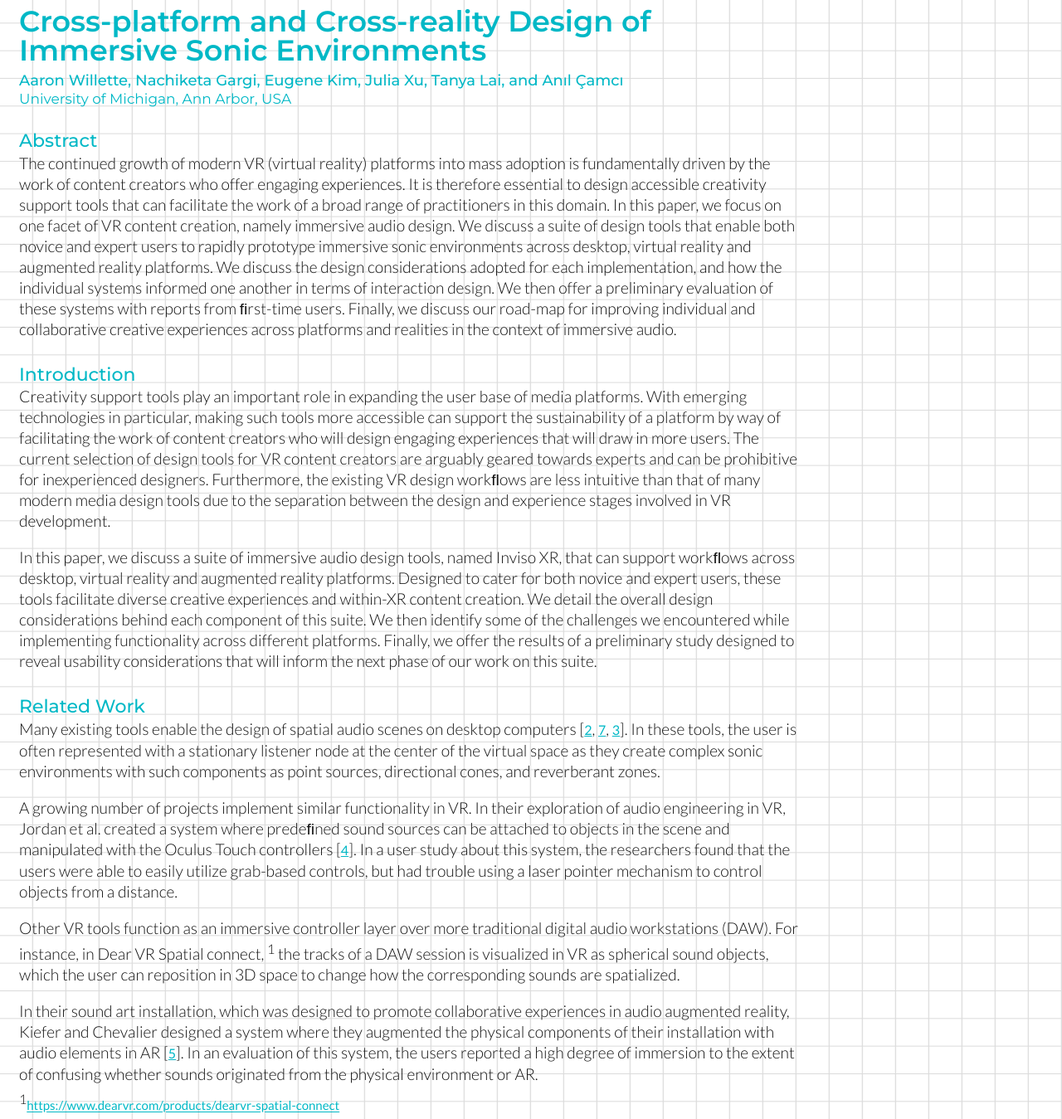
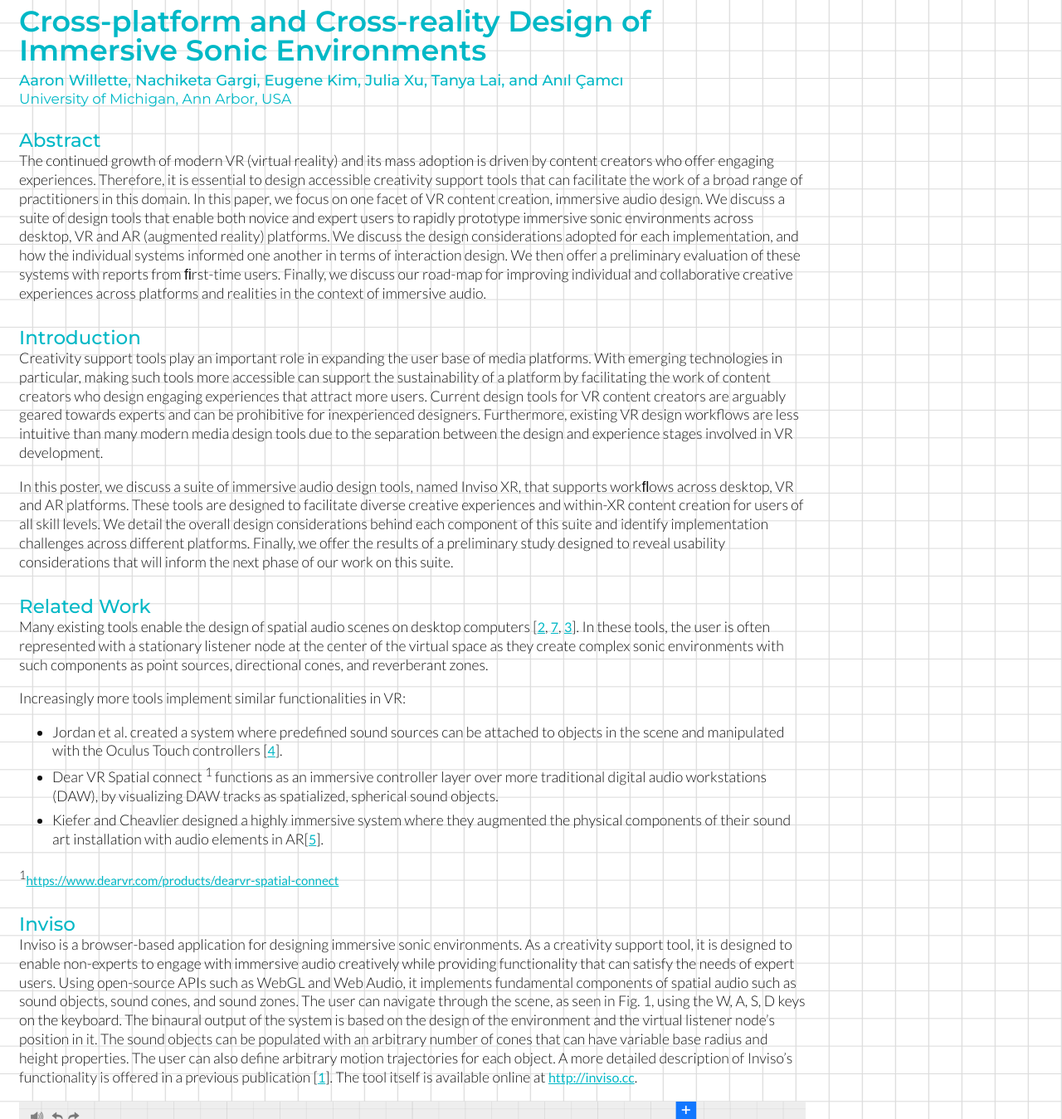
Before and after one commit to inviso-suite/inviso-suite.github.io, a plain HTML site: page index.html in a window 1280 px wide. Shown: the part 5-1354 px from the top of the page at 83% size. Drawn offline with Linux system fonts and the light colour scheme.

Commit message:
Trimming for first 5 sections

```diff
--- a/index.html
+++ b/index.html
@@ -14,11 +14,11 @@
 
     <div id="main">
         <div class="section">Abstract</div>
-        <p class="firstParagraph">The continued growth of modern VR (virtual reality) platforms into mass adoption is fundamentally driven
-            by the work of content creators who offer engaging experiences. It is therefore essential to design accessible creativity
-            support tools that can facilitate the work of a broad range of practitioners in this domain. In this paper, we focus on
-            one facet of VR content creation, namely immersive audio design. We discuss a suite of design tools that enable both novice
-            and expert users to rapidly prototype immersive sonic environments across desktop, virtual reality and augmented reality platforms.
+        <p class="firstParagraph">
+            The continued growth of modern VR (virtual reality) and its mass adoption is driven by content creators who offer engaging experiences.
+            Therefore, it is essential to design accessible creativity support tools that can facilitate the work of a broad range of practitioners in this domain.
+            In this paper, we focus on one facet of VR content creation, immersive audio design. We discuss a suite of design tools that enable both novice
+            and expert users to rapidly prototype immersive sonic environments across desktop, VR and AR (augmented reality) platforms.
             We discuss the design considerations adopted for each implementation, and how the individual systems informed one another in terms of
             interaction design. We then offer a preliminary evaluation of these systems with reports from ﬁrst-time users. Finally, we discuss
             our road-map for improving individual and collaborative creative experiences across platforms and realities in the context of immersive audio.
@@ -26,18 +26,18 @@
         <div class="section">Introduction</div>
         <p class="firstParagraph">
             Creativity support tools play an important role in expanding the user base of media platforms. With emerging technologies
-            in particular, making such tools more accessible can support the sustainability of a platform by way of facilitating the
-            work of content creators who will design engaging experiences that will draw in more users. The current selection of design
-            tools for VR content creators are arguably geared towards experts and can be prohibitive for inexperienced designers.
-            Furthermore, the existing VR design workﬂows are less intuitive than that of many modern media design tools due to the
-            separation between the design and experience stages involved in VR development.
+            in particular, making such tools more accessible can support the sustainability of a platform by facilitating the work of
+            content creators who design engaging experiences that attract more users. Current design tools for VR content creators are
+            arguably geared towards experts and can be prohibitive for inexperienced designers. Furthermore, existing VR design workflows
+            are less intuitive than many modern media design tools due to the separation between the design and experience stages involved
+            in VR development.
         </p>
         <p>
-            In this paper, we discuss a suite of immersive audio design tools, named Inviso XR, that can support workﬂows across desktop,
-            virtual reality and augmented reality platforms. Designed to cater for both novice and expert users, these tools facilitate
-            diverse creative experiences and within-XR content creation. We detail the overall design considerations behind each component
-            of this suite. We then identify some of the challenges we encountered while implementing functionality across different platforms.
-            Finally, we offer the results of a preliminary study designed to reveal usability considerations that will inform the next phase of our work on this suite.
+            In this poster, we discuss a suite of immersive audio design tools, named Inviso XR, that supports workﬂows across desktop,
+            VR and AR platforms. These tools are designed to facilitate diverse creative experiences and within-XR content creation for
+            users of all skill levels. We detail the overall design considerations behind each component of this suite and identify
+            implementation challenges across different platforms. Finally, we offer the results of a preliminary study designed to reveal
+            usability considerations that will inform the next phase of our work on this suite.
         </p>
 
         <div class="section">Related Work</div>
@@ -46,22 +46,15 @@
             represented with a stationary listener node at the center of the virtual space as they create complex sonic environments with such
             components as point sources, directional cones, and reverberant zones.
         </p>
-        <p>
-            A growing number of projects implement similar functionality in VR. In their exploration of audio engineering in VR, Jordan et al.
-            created a system where predeﬁned sound sources can be attached to objects in the scene and manipulated with the Oculus Touch controllers [<a href="#4">4</a>].
-            In a user study about this system, the researchers found that the users were able to easily utilize grab-based controls, but had trouble
-            using a laser pointer mechanism to control objects from a distance.
-        </p>
-        <p>
-            Other VR tools function as an immersive controller layer over more traditional digital audio workstations (DAW). For instance,
-            in Dear VR Spatial connect, <sup>1</sup> the tracks of a DAW session is visualized in VR as spherical sound objects, which the user can reposition
-            in 3D space to change how the corresponding sounds are spatialized.
-        </p>
-        <p style="margin-bottom: 0px;">
-            In their sound art installation, which was designed to promote collaborative experiences in audio augmented reality, Kiefer and Chevalier
-            designed a system where they augmented the physical components of their installation with audio elements in AR [<a href="#5">5</a>]. In an evaluation of
-            this system, the users reported a high degree of immersion to the extent of confusing whether sounds originated from the physical environment or AR.
-        </p>
+        <p>Increasingly more tools implement similar functionalities in VR: </p>
+        <ul>
+            <li class="extraListPadding">Jordan et al. created a system where predefined sound sources can be attached
+                to objects in the scene and manipulated with the Oculus Touch controllers [<a href="#4">4</a>].</li>
+            <li style="padding-bottom: 6px;">Dear VR Spatial connect <sup>1</sup> functions as an immersive controller layer over more traditional digital audio workstations (DAW),
+                by visualizing DAW tracks as spatialized, spherical sound objects.</li>
+            <li class="extraListPadding">Kiefer and Cheavlier designed a highly immersive system where they augmented the physical components of their sound art installation with audio elements in
+                AR[<a href="#5">5</a>].</li>
+        </ul>
 
         <p style="padding: 0; margin-top: 5px;"><sup>1</sup><a href="https://www.dearvr.com/products/dearvr-spatial-connect" target="_blank" style="font-size: 15px;">https://www.dearvr.com/products/dearvr-spatial-connect</a></p>
 
@@ -86,8 +79,8 @@
         <p class="firstParagraph">
             VR presents an opportunity to overcome two common limitations in spatial audio design: first, in spatial audio tools
             that implement surround audio rendering, the 3D virtual space is often controlled with a 2D interface on a 2D display.
-            Second, in these tools, the visuals are not spatially mapped to the acoustic output, offering users what is essentially a 3rd-person
-            control over the design. In VR however, the dimensional disparity between the interface and the content, as well as the the
+            Second, in these tools, the visuals are not spatially mapped to the acoustic output, offering users a 3rd-person
+            control over the design. In VR however, the dimensional disparity between the interface and the content, as well as the
             displacement between the virtual listener node and the user’s head can be eliminated by giving the user a first-person view into
             a binaural audio scene.
         </p>
@@ -264,7 +257,7 @@
             </tr>
         </table>
 
-        <a href="#top">Return to top</a>
+        <a href="#top">Return to the top</a>
     </div>
 
 
--- a/style.css
+++ b/style.css
@@ -52,7 +52,7 @@ body {
     margin-top: 30px;
     font-family: 'Montserrat', sans-serif;
     font-weight: 500;
-    font-size: 22px;
+    font-size: 23px;
     color: #00b8c6;
     width: 75%;
 }
@@ -82,7 +82,7 @@ body {
     padding-bottom: 5px;
 	font-family: 'Lato', sans-serif;
 	font-weight: 300;
-	font-size: 1.2rem;
+	font-size: 1.1rem;
 	line-height: 130%;
 	color: #111;
     width: 75%;
@@ -115,6 +115,11 @@ a:hover{
     text-align: left;
     width: 360px;
     padding-bottom: 8px;
+    font-family: 'Lato', sans-serif;
+    font-weight: 300;
+	font-size: 1.1rem;
+	line-height: 130%;
+
 }
 
 td{
@@ -124,3 +129,7 @@ td{
 .firstParagraph{
     margin-top: 2px;
 }
+
+.extraListPadding{
+    padding-bottom: 3px;
+}
```
